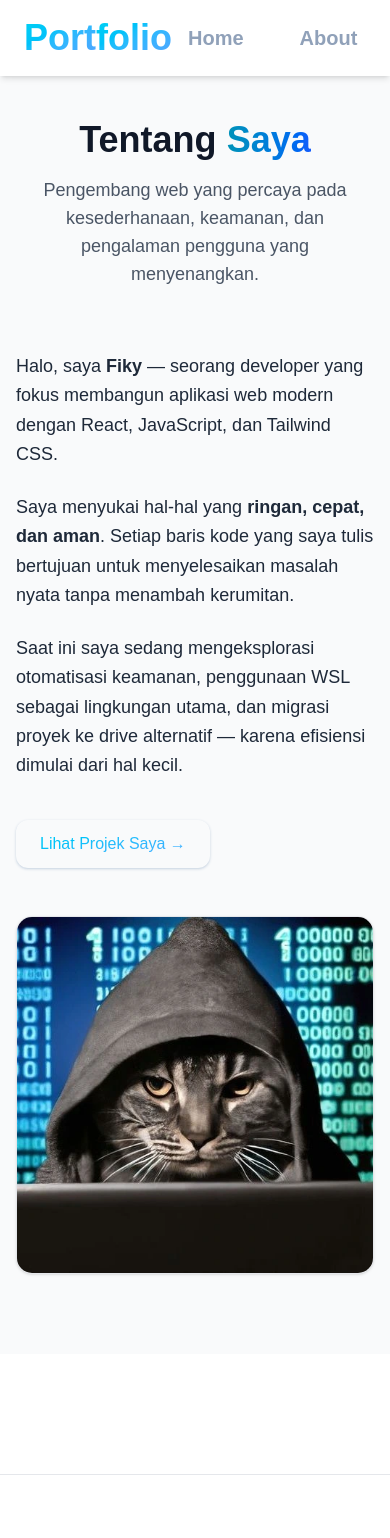
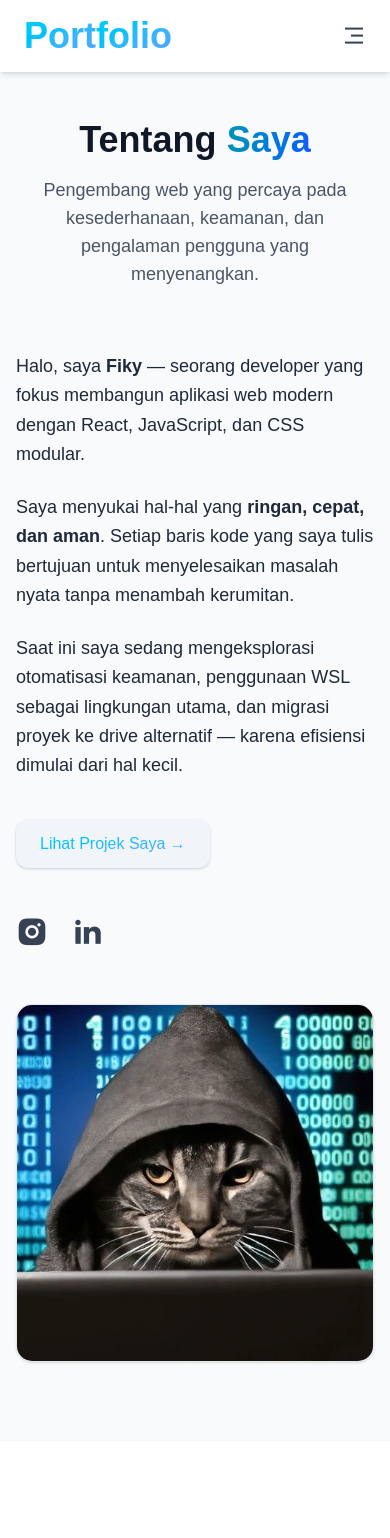
Before and after one commit to FIKY0911/PortFolio, a React app: page /about in a window 390 px wide. Shown: the top 1538 px of the page. Built offline with nearby package versions, Linux system fonts and the light colour scheme; the HTML template or start-up script is replaced by a standard one.

Commit message:
Tinggal BE dan CV

```diff
--- a/package.json
+++ b/package.json
@@ -10,13 +10,16 @@
     "preview": "vite preview"
   },
   "dependencies": {
+    "@emailjs/browser": "^4.4.1",
     "@tailwindcss/vite": "^4.1.16",
     "animate.css": "^4.1.1",
+    "axios": "^1.13.2",
     "react": "^19.1.1",
     "react-dom": "^19.1.1",
     "react-intersection-observer": "^10.0.0",
     "react-router-dom": "^7.9.5",
     "react-type-animation": "^3.2.0",
+    "remixicon": "^4.7.0",
     "tailwindcss": "^4.1.16"
   },
   "devDependencies": {
--- a/src/components/header/Header.jsx
+++ b/src/components/header/Header.jsx
@@ -1,32 +1,105 @@
 // components/Header.jsx
-import React, { useState, useEffect } from 'react';
-import Logo from './fragments/Logo';
-import Navbar from './fragments/Navbar';
+import React, { useState, useEffect } from 'react'
+import Logo from './fragments/Logo'
+import Navbar from './fragments/Navbar'
 
 const Header = () => {
-  const [scrolled, setScrolled] = useState(false);
+  const [scrolled, setScrolled] = useState(false)
+  const [mobileMenuOpen, setMobileMenuOpen] = useState(false)
 
+  // Deteksi scroll
   useEffect(() => {
-    const handleScroll = () => {
-      setScrolled(window.scrollY > 8); // ubah jadi true jika scroll > 10px
-    };
+    const handleScroll = () => setScrolled(window.scrollY > 8)
+    window.addEventListener('scroll', handleScroll)
+    return () => window.removeEventListener('scroll', handleScroll)
+  }, [])
 
-    window.addEventListener('scroll', handleScroll);
-    return () => window.removeEventListener('scroll', handleScroll);
-  }, []);
+  // Tutup menu saat klik di luar
+  useEffect(() => {
+    const handleClickOutside = () => {
+      if (mobileMenuOpen) setMobileMenuOpen(false)
+    }
+    if (mobileMenuOpen) {
+      document.addEventListener('click', handleClickOutside)
+    }
+    return () => document.removeEventListener('click', handleClickOutside)
+  }, [mobileMenuOpen])
+
+  const toggleMobileMenu = e => {
+    e.stopPropagation()
+    setMobileMenuOpen(!mobileMenuOpen)
+  }
+
+  const handleLinkClick = () => {
+    setMobileMenuOpen(false) // Tutup mobile menu setelah klik link
+  }
+
+  const stopPropagation = e => e.stopPropagation()
 
   return (
-    <header
-      className={`fixed top-0 left-0 right-0 z-50 py-4 px-6 flex justify-between items-center transition-all duration-300 ${
-        scrolled
-          ? 'bg-slate-400/90 shadow-'        // saat discroll
-          : 'bg-white shadow-md' // saat di atas
-      }`}
-    >
-      <Logo />
-      <Navbar />
-    </header>
-  );
-};
+    <>
+      {/* Overlay mobile */}
+      {mobileMenuOpen && (
+        <div
+          className='fixed inset-0 bg-black/30 z-40 lg:hidden'
+          onClick={() => setMobileMenuOpen(true)}
+        ></div>
+      )}
 
-export default Header;
+      {/* Header utama */}
+      <header
+        className={`fixed top-0 left-0 right-0 z-50 py-4 px-6 flex justify-between items-center transition-all duration-300 ${
+          scrolled ? 'bg-slate-400/90 shadow-md' : 'bg-white shadow-md'
+        }`}
+      >
+        {!mobileMenuOpen && <Logo onClick={handleLinkClick} />}
+
+        {/* Desktop: tampilkan Navbar */}
+        <div className='hidden lg:block'>
+          <Navbar scrolled={scrolled} />
+        </div>
+
+        {/* Mobile: Tampilkan Hamburger HANYA jika menu TIDAK terbuka */}
+        {!mobileMenuOpen && (
+          <button
+            className='lg:hidden text-2xl text-gray-700 focus:outline-none'
+            onClick={toggleMobileMenu}
+            aria-label='Open menu'
+          >
+            <i className='ri-menu-3-line'></i>
+          </button>
+        )}
+      </header>
+
+      {/* Mobile Menu Sidebar — HANYA SATU BLOK INI YANG DIPAKAI */}
+      {mobileMenuOpen && (
+        <div
+          className='fixed top-0 right-0 h-full w-4/5 max-w-sm bg-white shadow-xl z-50 flex flex-col p-6 lg:hidden'
+          onClick={stopPropagation}
+        >
+          {/* Baris atas: X (kiri) + Logo (kanan) */}
+          <div className='flex justify-between items-center mb-8'>
+            {/* Tombol Close (X) di kiri */}
+            <button
+              className='text-2xl text-gray-700 focus:outline-none'
+              onClick={() => setMobileMenuOpen(false)}
+              aria-label='Close menu'
+            >
+              <i className='ri-close-line'></i>
+            </button>
+
+            {/* Logo di kanan */}
+            <div className='ml-auto scale-90'>
+              <Logo onClick={handleLinkClick} />
+            </div>
+          </div>
+
+          {/* Daftar Navigasi */}
+          <Navbar onLinkClick={handleLinkClick} />
+        </div>
+      )}
+    </>
+  )
+}
+
+export default Header
--- a/src/components/header/fragments/Logo.jsx
+++ b/src/components/header/fragments/Logo.jsx
@@ -1,26 +1,27 @@
+// components/fragments/Logo.jsx
 import React from 'react';
 import { Link } from 'react-router-dom';
 import { useInView } from 'react-intersection-observer';
 
-const Logo = () => {
-  const { ref, inView } = useInView({
-    triggerOnce: true,
-  });
+const Logo = ({ onClick }) => {
+  const { ref, inView } = useInView({ triggerOnce: true });
 
-  const scrolToTop = () => {
-    window.scrollTo({top: 0, behavior:"smooth"})
-  }
+  const scrollToTop = () => {
+    window.scrollTo({ top: 0, behavior: 'smooth' });
+    if (onClick) onClick(); // Jika diklik di mobile menu, tutup menu
+  };
+
   return (
     <div ref={ref} className={`${inView ? 'animate__animated animate__flipInX' : ''}`}>
-      <Link to="/" onClick={scrolToTop} className="group inline-block text-4xl">
-        <div className="font-bold bg-clip-text text-transparent">
-          <span className="bg-gradient-to-br from-cyan-400 to-blue-400  bg-clip-text text-transparent group-hover:bg-gradient-to-tl transition-[background] duration-300 ease-out">
+      <Link to="/" onClick={scrollToTop} className="group inline-block text-4xl">
+        <span className="font-bold">
+          <span className="bg-gradient-to-br from-cyan-400 to-blue-400 bg-clip-text text-transparent group-hover:bg-gradient-to-tl transition-[background] duration-300 ease-out">
             Port
           </span>
           <span className="bg-gradient-to-br from-cyan-400 to-blue-400 bg-clip-text text-transparent group-hover:bg-gradient-to-tr transition-[background] duration-300 ease-out">
             folio
           </span>
-        </div>
+        </span>
       </Link>
     </div>
   );
--- a/src/components/header/fragments/Navbar.jsx
+++ b/src/components/header/fragments/Navbar.jsx
@@ -1,45 +1,52 @@
-import React, { useEffect, useState } from 'react';
+// components/fragments/Navbar.jsx
+import React from 'react';
 import { Link } from 'react-router-dom';
 
-const Navbar = () => {
-  const [scrolled, setScrolled] = useState(false);
-
-  useEffect(() => {
-    const handleScroll = () => {
-      setScrolled(window.scrollY > 8);
-    };
-
-    window.addEventListener('scroll', handleScroll);
-    return () => window.removeEventListener('scroll', handleScroll);
-  }, []);
+const Navbar = ({ scrolled = false, onLinkClick }) => {
+  const navItems = [
+    { path: '/', label: 'Home' },
+    { path: '/about', label: 'About' },
+    { path: '/skill/detail', label: 'Skill' },
+    { path: '/project', label: 'Project' },
+    { path: '/contact', label: 'Contact' },
+  ];
 
   return (
-    <div className="flex gap-6 font-semibold text-xl">
-      {['/', '/about', '/skill/detail', '/project', '/contact'].map((path, id) => {
-        const label = ['Home', 'About', 'Skill', 'Project', 'Contact'][id];
-        return (
+    <>
+      {/* Desktop Navbar */}
+      <div className="hidden lg:flex gap-6 font-semibold text-xl">
+        {navItems.map((item) => (
           <Link
-            key={path}
-            to={path}
-            className={`px-4 py-2 rounded-xl
-              transition-all duration-300
-              relative
-              ${
-                scrolled
-                  ? 'text-slate-100'
-                  : 'text-slate-400'
-              }
+            key={item.path}
+            to={item.path}
+            onClick={onLinkClick}
+            className={`px-4 py-2 rounded-xl transition-all duration-300 relative
+              ${scrolled ? 'text-slate-100' : 'text-slate-400'}
               hover:text-slate-100
               hover:bg-gradient-to-br from-cyan-400 to-blue-400
               hover:ring-2 hover:ring-cyan-300/70
               hover:shadow-[0_0_12px_2px_rgba(56,189,248,0.5)]
             `}
           >
-            {label}
+            {item.label}
           </Link>
-        );
-      })}
-    </div>
+        ))}
+      </div>
+
+      {/* Mobile Menu (akan dipakai di Header saat mobileMenuOpen = true) */}
+      <div className="lg:hidden flex flex-col gap-5 py-2">
+        {navItems.map((item) => (
+          <Link
+            key={item.path}
+            to={item.path}
+            onClick={onLinkClick}
+            className="text-xl font-semibold text-gray-700 hover:text-cyan-600 transition"
+          >
+            {item.label}
+          </Link>
+        ))}
+      </div>
+    </>
   );
 };
 
--- a/src/components/home/HeroSection.jsx
+++ b/src/components/home/HeroSection.jsx
@@ -6,53 +6,55 @@ import Button from '../Button'
 
 const HeroSection = () => {
   return (
-    <div className="animate__animated animate__fadeIn">
-<div className="bg-gradient-to-r from-blue-500 to-cyan-500 text-white py-50 px-4 sm:px-6 md:px-8 lg:px-12">
-      <div className="max-w-7xl mx-auto flex flex-col lg:flex-row items-center justify-between gap-10 lg:gap-16">
-        <div className="w-full lg:w-auto flex justify-center lg:justify-end order-1 lg:order-2">
-        <div className="gradient-border">
+    <div className='animate__animated animate__fadeIn'>
+      <div className='bg-gradient-to-r from-blue-500 to-cyan-500 text-white py-50 px-4 sm:px-6 md:px-8 lg:px-12'>
+        <div className='max-w-7xl mx-auto flex flex-col lg:flex-row items-center justify-between gap-10 lg:gap-16'>
+          <div className='w-full lg:w-auto flex justify-center lg:justify-end order-1 lg:order-2'>
+            <div className='gradient-border'>
               <img
                 src={Image.HeroImage}
-            alt="Foto Profil Fiky"
-            className="w-75 h-80 sm:w-80 sm:h-100 lg:w-96 lg:h-[30rem] bg-white"
+                alt='Foto Profil Fiky'
+                className='w-75 h-80 sm:w-80 sm:h-100 lg:w-96 lg:h-[30rem] bg-white'
               />
             </div>
           </div>
           {/* Bagian Teks — di bawah di mobile & tablet, di kiri di desktop */}
-        <div className="w-full max-w-lg text-center lg:text-left order-2 lg:order-1">
+          <div className='w-full max-w-lg text-center lg:text-left order-2 lg:order-1'>
             <TypeAnimation
               sequence={[
-              'Halo, Saya Fiky!',
+                'Halo, Saya Fiky!☺️',
                 2000,
                 'Selamat Datang di Portofolio Saya!',
                 2000,
                 'Student | Web Developer🧑‍💻',
                 2000,
                 'Antusias | CyberScurity',
-              2000,
+                2000
               ]}
-            wrapper="div"
+              wrapper='div'
               cursor={true}
               repeat={Infinity}
-            className="text-3xl sm:text-4xl font-semibold mb-15 leading-tight"
+              className='text-3xl sm:text-4xl font-semibold mb-15 leading-tight'
               style={{ whiteSpace: 'pre-line' }}
             />
             <div>
-            <p className="text-lg my-8">
-              Saya adalah seorang pengembang web yang bersemangat dalam belajar dan menciptakan solusi digital yang inovatif dan efisien. Dengan keahlian dalam berbagai teknologi web, saya berkomitmen untuk menghadirkan pengalaman pengguna yang luar biasa melalui desain yang responsif dan fungsionalitas yang handal.
+              <p className='text-lg my-8'>
+                Saya adalah seorang pengembang web yang bersemangat dalam
+                belajar dan menciptakan solusi digital yang inovatif dan
+                efisien. Dengan keahlian dalam berbagai teknologi web, saya
+                berkomitmen untuk menghadirkan pengalaman pengguna yang luar
+                biasa melalui desain yang responsif dan fungsionalitas yang
+                handal.
               </p>
             </div>
-          <div className="flex flex-col sm:flex-row justify-center lg:justify-start gap-4">
+            <div className='flex flex-col sm:flex-row justify-center lg:justify-start gap-4 w-full'>
+              <Link to='/project'>
+                <Button className='w-full'>Lihat Proyek</Button>
+              </Link>
+
               <Link
-              to="/project"
-            >
-              <Button>
-                  Lihat Proyek
-              </Button>
-            </Link>
-            <Link
-              to="/"
-              className="bg-transparent border-2 border-white font-semibold px-6 py-3 rounded-lg hover:bg-white/10 transition text-center hover:bg-gradient-to-br from-blue-400 to-cyan-400"
+                to='/'
+                className='w-full sm:w-auto text-center font-semibold px-6 py-3 rounded-lg border-2 border-white bg-transparent text-white hover:bg-white/10 hover:bg-gradient-to-br from-blue-400 to-cyan-400 transition'
               >
                 Download CV
               </Link>
--- a/src/main.jsx
+++ b/src/main.jsx
@@ -2,6 +2,7 @@ import { StrictMode } from 'react'
 import { createRoot } from 'react-dom/client'
 import './index.css'
 import 'animate.css';
+import 'remixicon/fonts/remixicon.css';
 import App from './App.jsx'
 
 createRoot(document.getElementById('root')).render(
--- a/src/pages/About.jsx
+++ b/src/pages/About.jsx
@@ -1,5 +1,6 @@
-import React from 'react'
+import React from 'react';
 import { useInView } from 'react-intersection-observer';
+import Button from '../components/Button';
 
 const About = () => {
   const { ref: textRef, inView: textInView } = useInView({
@@ -28,16 +29,18 @@ const About = () => {
         </div>
 
         {/* Konten Utama */}
-        <div className='grid grid-cols-1 lg:grid-cols-2 gap-12 items-center'>
+        <div className='grid grid-cols-1 lg:grid-cols-2 gap-12 items-start'>
           {/* Teks */}
           <div
             ref={textRef}
-            className={`space-y-6 ${textInView ? 'animate__animated animate__fadeInUp' : ''}`}
+            className={`space-y-6 ${
+              textInView ? 'animate__animated animate__fadeInUp' : ''
+            }`}
           >
             <p className='text-gray-800 text-lg leading-relaxed'>
               Halo, saya <strong>Fiky</strong> — seorang developer yang fokus
               membangun aplikasi web modern dengan React, JavaScript, dan
-              Tailwind CSS.
+              CSS modular.
             </p>
             <p className='text-gray-800 text-lg leading-relaxed'>
               Saya menyukai hal-hal yang{' '}
@@ -51,40 +54,55 @@ const About = () => {
               drive alternatif — karena efisiensi dimulai dari hal kecil.
             </p>
 
-            {/* CTA */}
+            {/* CTA Button */}
             <div className='pt-4'>
               <a
                 href='/project'
-                className='group inline-flex items-center px-6 py-3 font-medium rounded-xl
-                text-transparent bg-clip-text
-                bg-gradient-to-br from-cyan-400 to-blue-400
-                hover:bg-gradient-to-br hover:from-cyan-400 hover:to-blue-400
-              hover:text-slate-100 hover:bg-clip-border
-                transition-all duration-300 ease-out
-                hover:ring-2 hover:ring-cyan-300/70 shadow shadow-slate-300
-                hover:shadow-[0_0_12px_2px_rgba(56,189,248,0.5)]
-                relative'
               >
+                <Button>
                 Lihat Projek Saya →
+                </Button>
+              </a>
+            </div>
+
+            {/* Social Media Icons — DIPINDAHKAN TEPAT DI BAWAH TOMBOL */}
+            <div className='flex gap-6 pt-4'>
+              <a
+                href='https://instagram.com/filas756'
+                target='_blank'
+                rel='noopener noreferrer'
+                aria-label='Instagram'
+              >
+                <i className='ri-instagram-fill ri-2x text-gray-700 hover:text-pink-500 transition-colors duration-200'></i>
+              </a>
+              <a
+                href='https://linkedin.com/in/fiky'
+                target='_blank'
+                rel='noopener noreferrer'
+                aria-label='LinkedIn'
+              >
+                <i className='ri-linkedin-fill ri-2x text-gray-700 hover:text-blue-600 transition-colors duration-200'></i>
               </a>
             </div>
           </div>
 
-          {/* Gambar — mengisi penuh card */}
+          {/* Gambar */}
           <div
             ref={imageRef}
-            className={`bg-white rounded-2xl border border-gray-200 shadow-sm overflow-hidden ${imageInView ? 'animate__animated animate__fadeInRight' : ''}`}
+            className={`bg-white rounded-2xl border border-gray-200 shadow-sm overflow-hidden ${
+              imageInView ? 'animate__animated animate__fadeInRight' : ''
+            }`}
           >
             <img
               src='/About.webp'
               alt='Fiky'
-              className='w-full h-full object-cover' // ✅ mengisi lebar, tinggi tetap proporsional
+              className='w-full h-full object-cover'
             />
           </div>
         </div>
       </div>
     </div>
-  )
-}
+  );
+};
 
-export default About
+export default About;
--- a/src/pages/Contact.jsx
+++ b/src/pages/Contact.jsx
@@ -1,9 +1,44 @@
 // src/pages/Contact.jsx
-import React from 'react';
+import React, { useRef, useState } from 'react';
 import { useInView } from 'react-intersection-observer';
 import Button from '../components/Button'; // Import the Button component
+import emailjs from '@emailjs/browser'
 
 const Contact = () => {
+  const from = useRef();
+  const [name, setName] = useState('')
+  const [email, setEmail] = useState('')
+  const [message, setMessage] = useState('')
+
+  const handleSubmit = (e) => {
+    e.preventDefault();
+
+    //Your Email services ID, Template ID, and Public key
+    const serviceId = 'service_zssene9';
+    const templateId = 'template_ptn6pdn';
+    const publicKey = 'zWbnEq51ZCZeAooAZ';
+
+    //Create a new object that contains dynamic template params
+    const templateParams = {
+      from_name: name,
+      from_email: email,
+      to_name: 'Fiky',
+      message: message,
+    }
+
+    //Send the email using EmailJS
+    emailjs.send(serviceId, templateId, templateParams, publicKey)
+      .then((res) => {
+        alert('Email berhasil terkirim', res);
+        setName('');
+        setEmail('');
+        setMessage('');
+      })
+      .catch((err) => {
+        alert('Email error/tidak terkirim', err);
+      })
+  }
+
   const { ref, inView } = useInView({
     triggerOnce: true,
   });
@@ -18,7 +53,7 @@ const Contact = () => {
           Kirim pesan, saya akan balas secepatnya!
         </p>
 
-        <form>
+        <form onSubmit={handleSubmit} ref={from}>
           {/* Nama Lengkap */}
           <div className="mb-5">
             <label
@@ -32,6 +67,8 @@ const Contact = () => {
               id="fullName"
               name="fullName"
               autoComplete="name"
+              value={name}
+              onChange={(e) => setName(e.target.value)}
               className="w-full px-4 py-3 border border-gray-300 rounded-lg focus:outline-none focus:ring-2 focus:ring-blue-500 focus:border-transparent text-gray-900 placeholder:text-gray-500"
               placeholder="Masukkan nama lengkap Anda"
             />
@@ -50,6 +87,8 @@ const Contact = () => {
               id="email"
               name="email"
               autoComplete="email"
+              value={email}
+              onChange={(e) => setEmail(e.target.value)}
               className="w-full px-4 py-3 border border-gray-300 rounded-lg focus:outline-none focus:ring-2 focus:ring-blue-500 focus:border-transparent text-gray-900 placeholder:text-gray-500"
               placeholder="nama@email.com"
             />
@@ -67,6 +106,8 @@ const Contact = () => {
               id="message"
               name="message"
               rows="5"
+              value={message}
+              onChange={(e) => setMessage(e.target.value)}
               className="w-full px-4 py-3 border border-gray-300 rounded-lg focus:outline-none focus:ring-2 focus:ring-blue-500 focus:border-transparent text-gray-900 placeholder:text-gray-500"
               placeholder="Tulis pesan Anda di sini..."
             ></textarea>
```
Also changed, not shown: 1 other file (tests, documents, lock files or other folders). Lines whose indentation alone changed are shown as unchanged.
